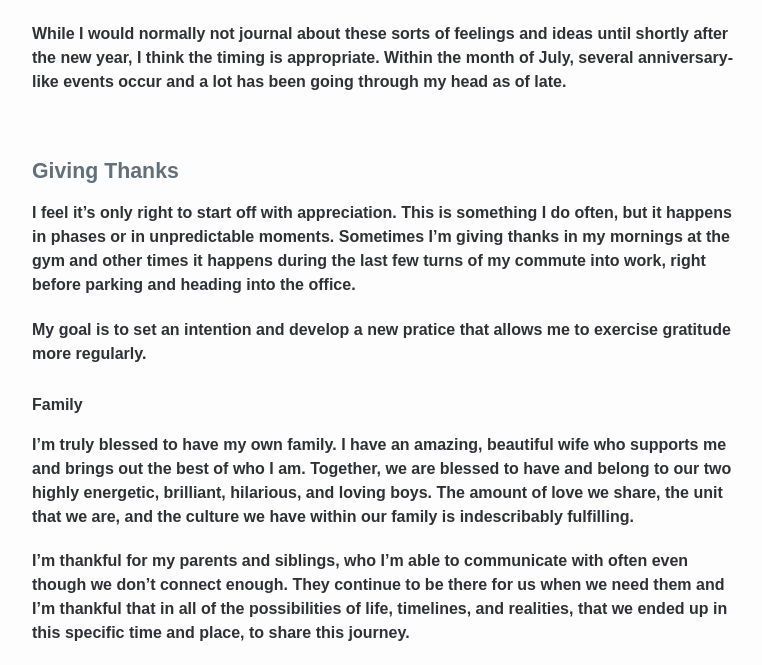
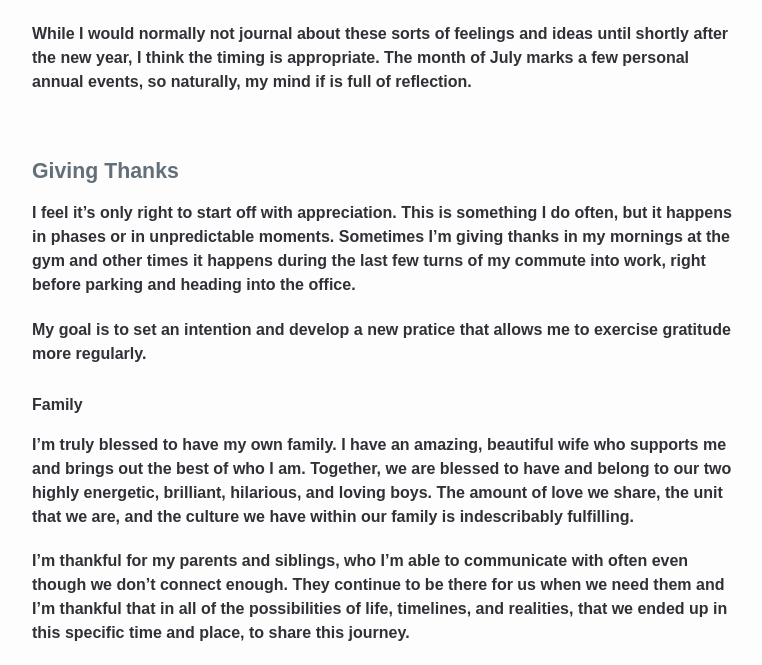
Before and after one commit to techtolentino/techtolentino.github.io, a Jekyll site: the page built from _entries/the-year-ahead.md, in a window 1280 px wide and 900 px high, scrolled down 728 px, cut to the strip 235-900 px from the top of the window. Shown: the whole strip, without its empty margins (256-1018 px from the left). Built offline with Jekyll 4.4.1, drawn with Linux system fonts in a browser that asks for light colours; some web fonts are replaced.

Commit message:
Updating blog

```diff
--- a/_entries/the-year-ahead.md
+++ b/_entries/the-year-ahead.md
@@ -7,7 +7,7 @@ feature-image: https://image.ibb.co/bPjvJd/acl_tour_2018.jpg
 feature-image-alt: Touring the Austin Central Library with Friends
 published: true
 ---
-While I would normally not journal about these sorts of feelings and ideas until shortly after the new year, I think the timing is appropriate. Within the month of July, several anniversary-like events occur and a lot has been going through my head as of late.
+While I would normally not journal about these sorts of feelings and ideas until shortly after the new year, I think the timing is appropriate. The month of July marks a few personal annual events, so naturally, my mind if is full of reflection.
 
 <br>
 
```
